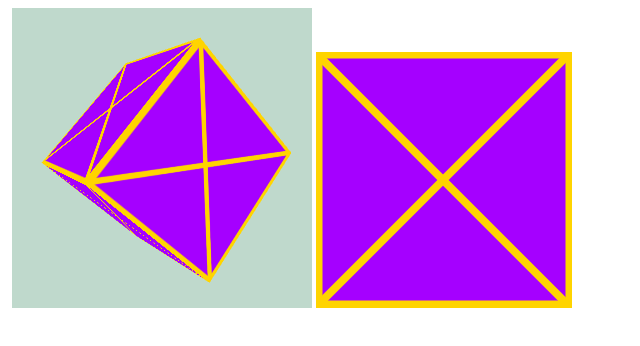
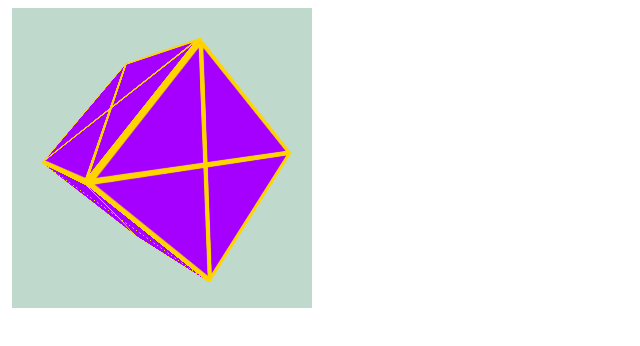
Before and after one commit to s-fredrik/portfolio_neue, a plain HTML site: page index.html in a window 1280 px wide. Shown: the whole page, without its empty margins (0-640 px from the left). Drawn offline with Linux system fonts and the light colour scheme.

Commit message:
Made texture invisible

```diff
--- a/index.html
+++ b/index.html
@@ -17,7 +17,7 @@
 	  <canvas id="profile-canvas" width="300" height="300">
 		  Your browser does not support HTML5
 	  </canvas>
-	  <img src="box-face.png" id="crate-image">
+	  <img src="box-face.png" id="crate-image" width="0" height="0">
 
 	  <script src="gl-matrix.js"></script>
 	  <script src="profile.js"></script>
```
